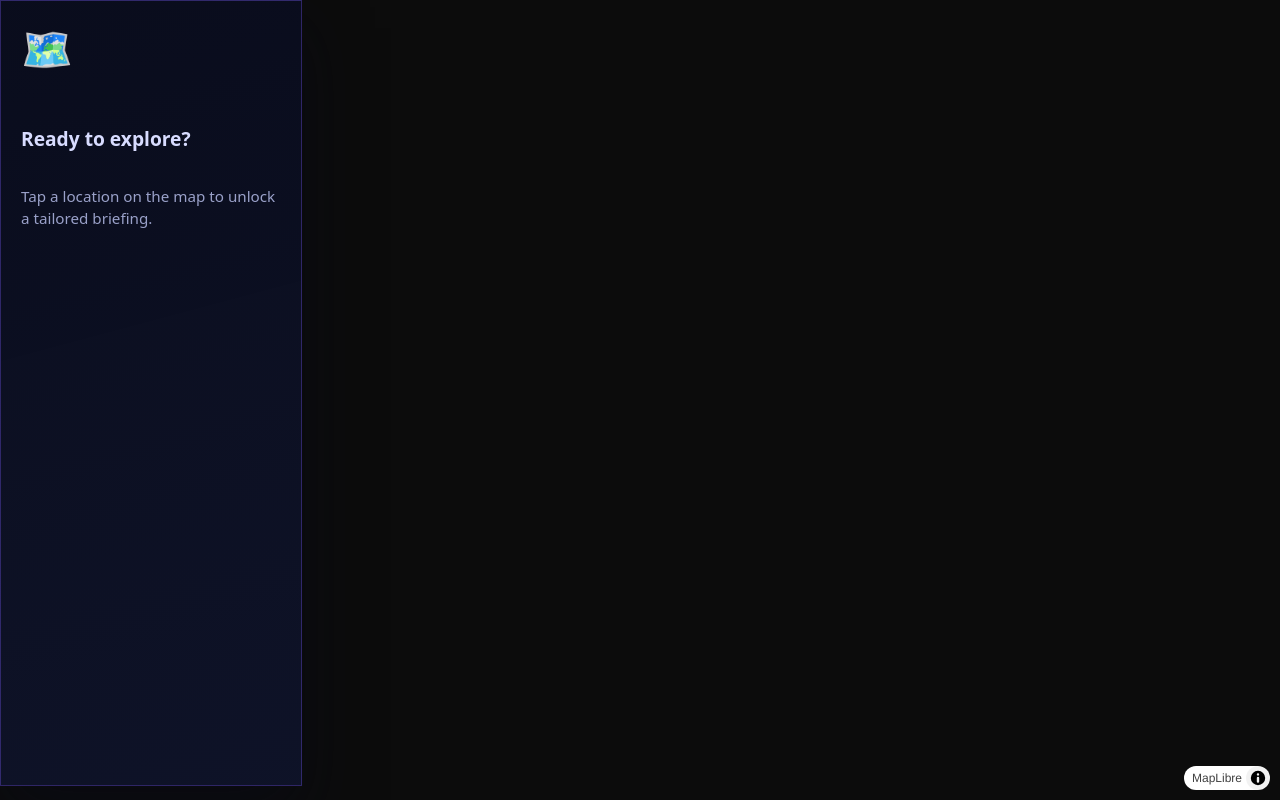
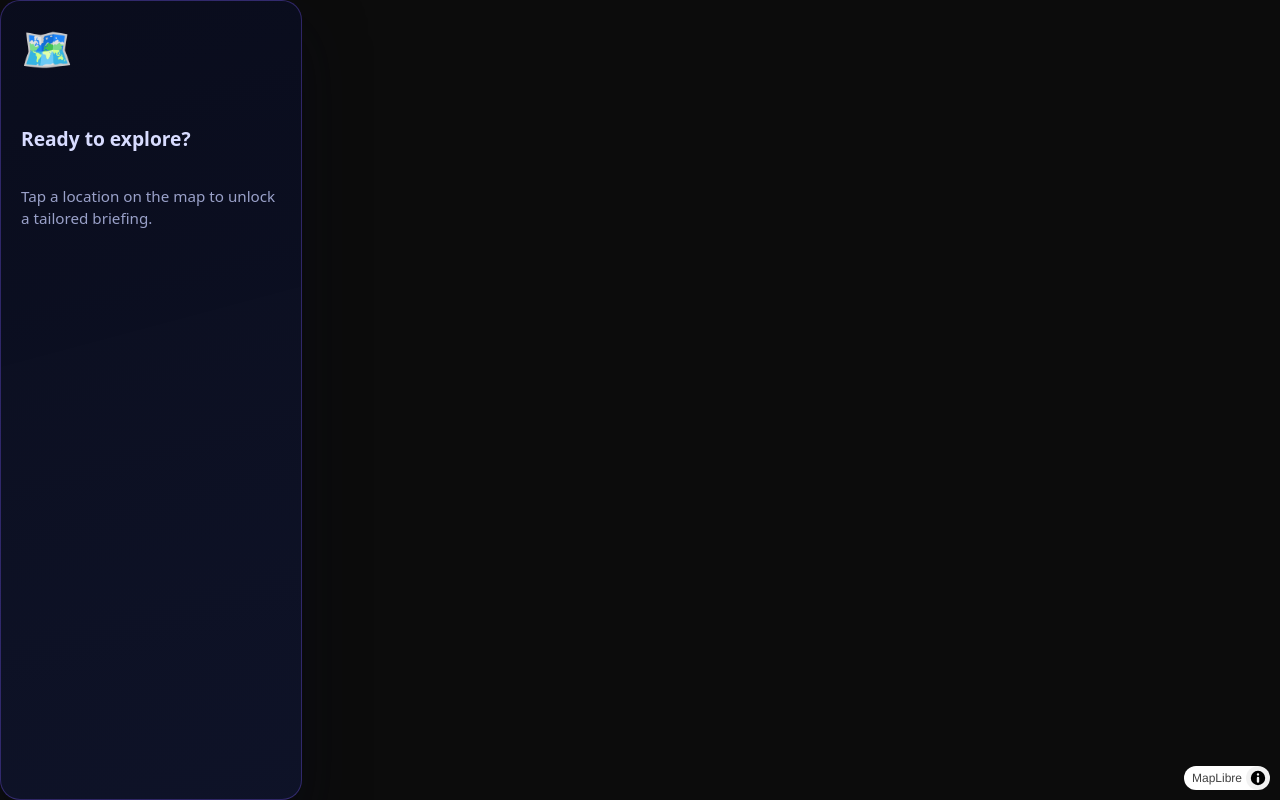
Before and after one commit to xiaoshihou514/shi, a React app: page / in a window 1280 px wide. Built offline with nearby package versions, Linux system fonts and the light colour scheme; no server answers; the HTML template or start-up script is replaced by a standard one.

Commit message:
chore: desc panel

```diff
--- a/src/Desc.css
+++ b/src/Desc.css
@@ -13,15 +13,18 @@
 
 .desc-panel {
     pointer-events: auto;
-    max-height: calc(100% - 48px);
+    max-height: calc(100%);
     min-width: fit-content;
     width: 100%;
     background: linear-gradient(165deg, rgba(10, 13, 30, 0.95), rgba(15, 20, 44, 0.88));
     border: 1px solid rgba(124, 92, 255, 0.32);
+    border-radius: 20px;
     box-shadow: 0 28px 60px rgba(8, 10, 22, 0.55);
     padding: 24px 28px;
     gap: 24px;
     color: #f3f5ff;
+    box-sizing: border-box;
+    overflow: hidden;
 }
 
 .desc-close {
@@ -80,18 +83,18 @@
     flex-direction: column;
     gap: 24px;
     flex: 1 1 auto;
-    min-height: 1;
+    min-height: 0;
     overflow-y: auto;
+    overflow-x: hidden;
     padding-right: 10px;
 }
 
 .desc-scroll::-webkit-scrollbar {
-    width: 6px;
+    width: 0;
 }
 
 .desc-scroll::-webkit-scrollbar-thumb {
-    background: rgba(124, 92, 255, 0.35);
-    border-radius: 999px;
+    background: transparent;
 }
 
 .desc-empty__icon {
```
